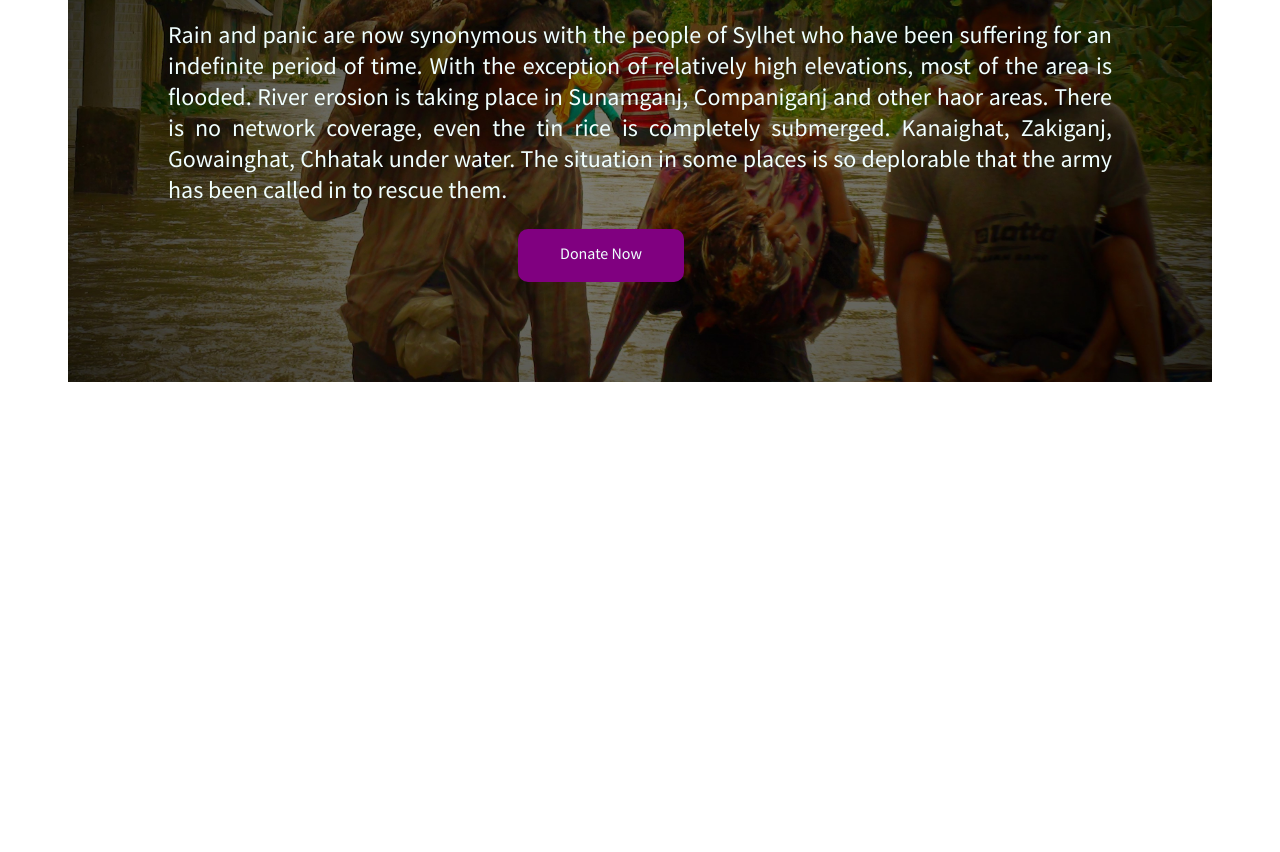
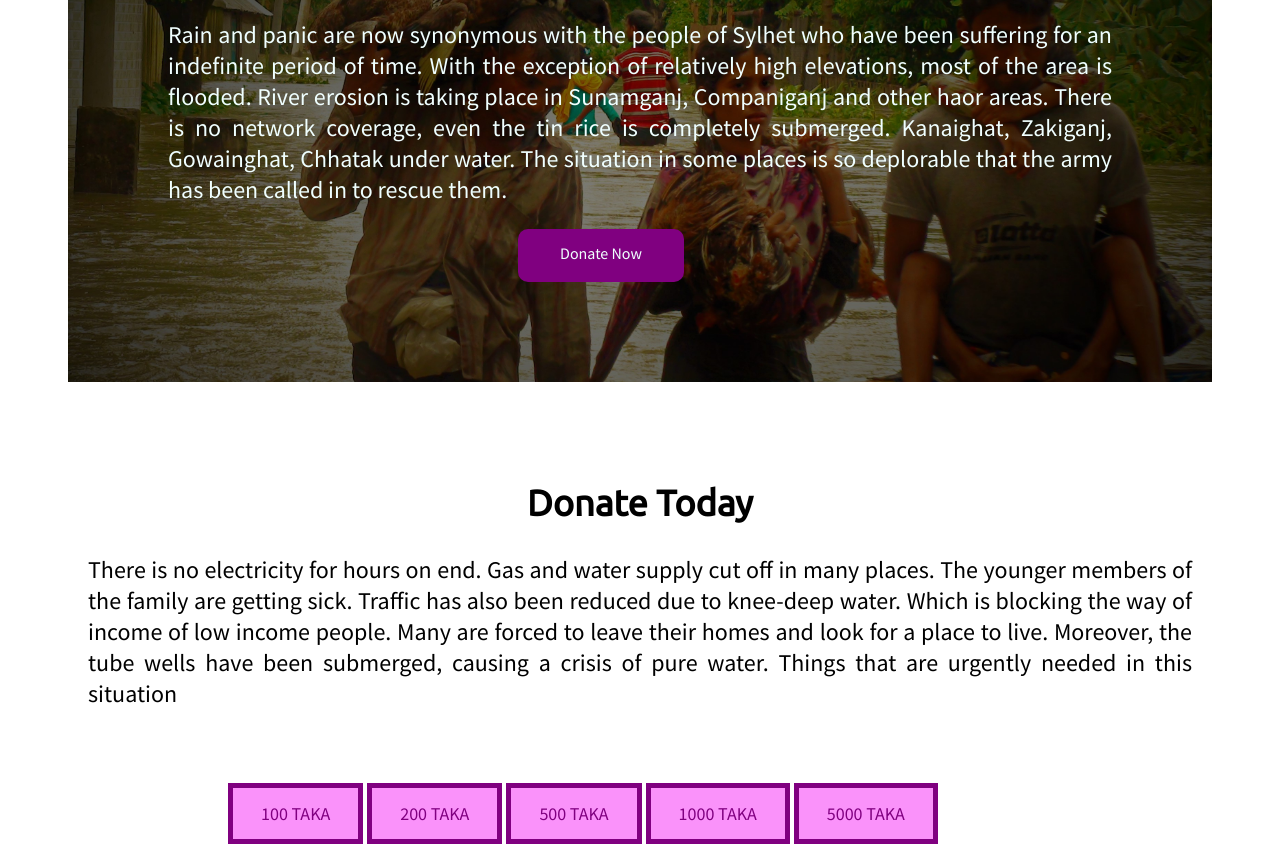
Before and after one commit to Nafis-Sayeem/donate-for-sylhet, a plain HTML site: page index.html in a window 1280 px wide. Shown: the part 224-1076 px from the top of the page. Before the commit the page ends 800 px from the top, so only its background shows below. Drawn offline with Linux system fonts and the light colour scheme.

Commit message:
section-2-1

```diff
--- a/index.html
+++ b/index.html
@@ -35,6 +35,32 @@
             <a href="https://www.facebook.com/aiminitiativefoundation" target="_blank"> Donate Now</a>
         </div>
     </section>
+    <section class="section-2">
+        <h1 id="section-2-h">Donate Today</h1>
+        <p id="section-2-p">There is no electricity for hours on end. Gas and water supply cut off in many places. The
+            younger members of
+            the family are getting sick. Traffic has also been reduced due to knee-deep water. Which is blocking the way
+            of income of low income people. Many are forced to leave their homes and look for a place to live. Moreover,
+            the tube wells have been submerged, causing a crisis of pure water. Things that are urgently needed in this
+            situation</p>
+        <div id="button-align">
+            <button class="button">
+                100 TAKA
+            </button>
+            <button class="button">
+                200 TAKA
+            </button>
+            <button class="button">
+                500 TAKA
+            </button>
+            <button class="button">
+                1000 TAKA
+            </button>
+            <button class="button">
+                5000 TAKA
+            </button>
+        </div>
+    </section>
 </body>
 
 </html>
--- a/style.css
+++ b/style.css
@@ -50,3 +50,41 @@
 
 
  }
+
+ #section-2-h {
+     font-size: 36px;
+     color: black;
+     margin-top: 100px;
+ }
+
+ #section-2-p {
+     color: black;
+     padding-left: 80px;
+     padding-right: 80px;
+ }
+
+ .button {
+     border: 5px solid purple;
+     background-color: rgb(250, 146, 250);
+     color: purple;
+     padding: 14px 28px;
+     margin-top: 50px;
+     font-size: 18px;
+     cursor: pointer;
+     font-family: 'Source Sans Pro', sans-serif;
+ }
+
+ .button:hover {
+     border: 5px solid purple;
+     background-color: rgb(205, 43, 205);
+     color: purple;
+     padding: 14px 28px;
+     margin-top: 50px;
+     font-size: 18px;
+     cursor: pointer;
+     font-family: 'Source Sans Pro', sans-serif;
+ }
+
+ #button-align {
+     margin-left: 220px;
+ }
```
